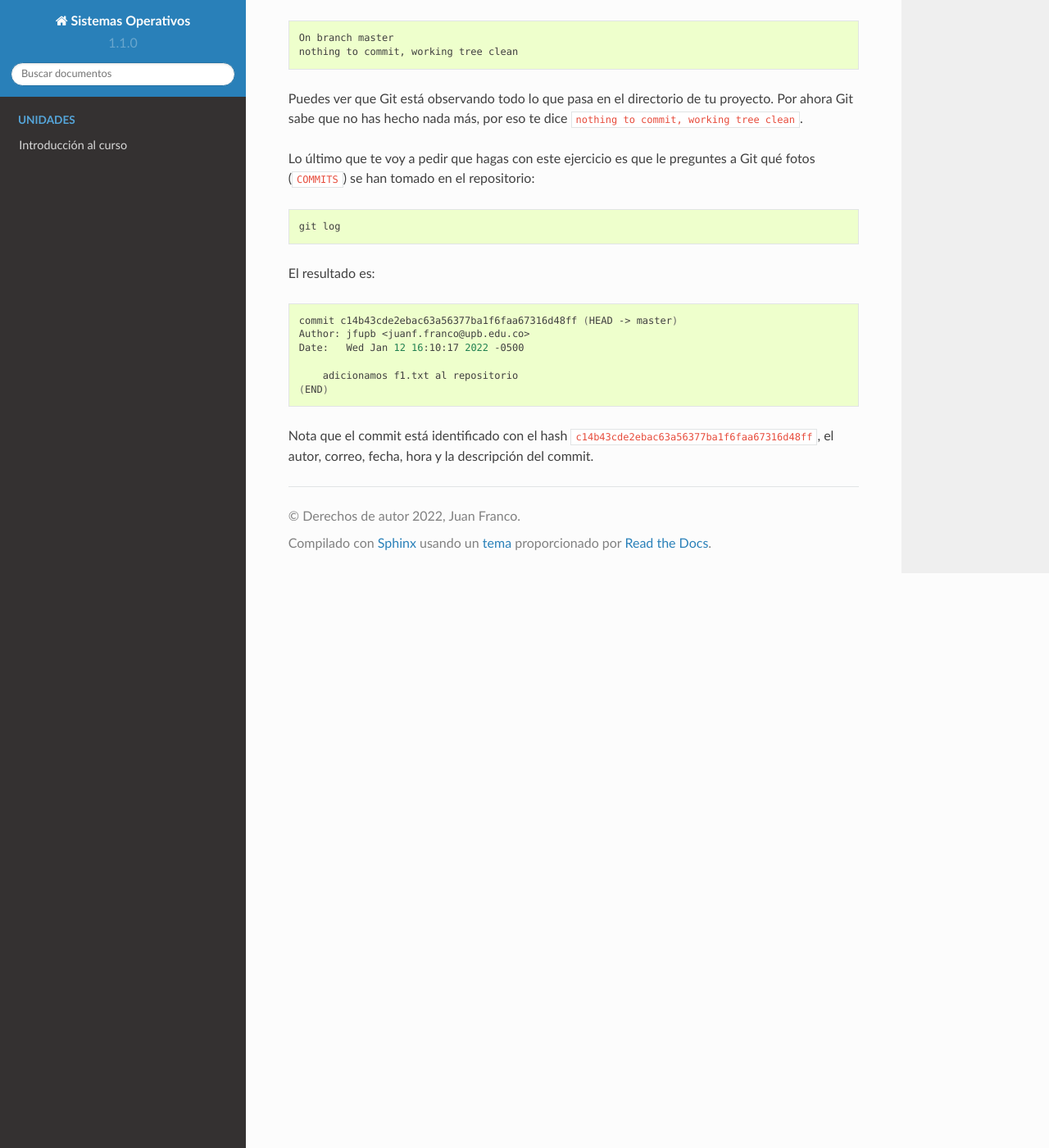
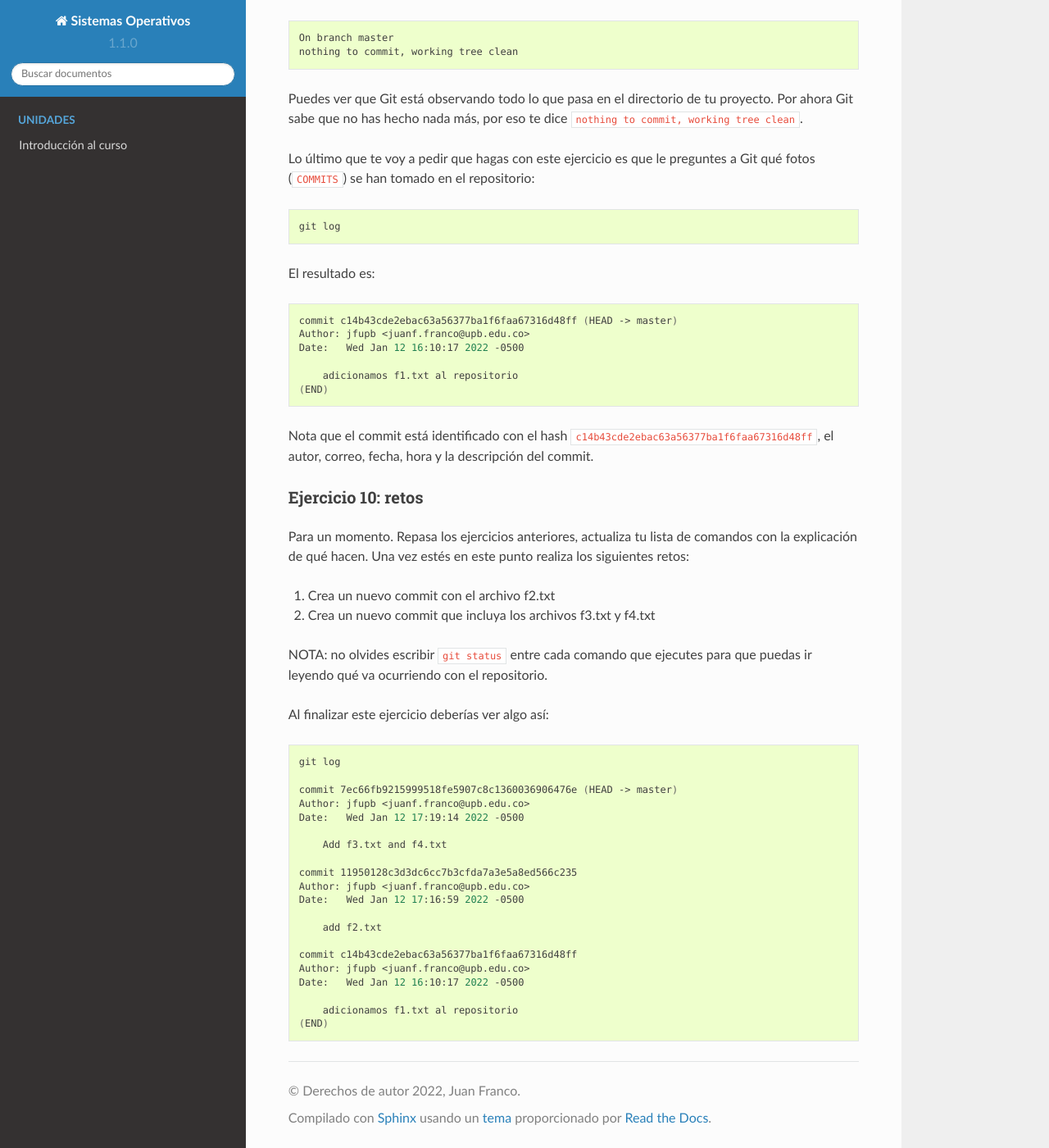
Before and after one commit to juanferfranco/sistemasoperativos, a Sphinx documentation site: the page built from docs/_unidad1/introGit.rst, in a window 1280 px wide and 1400 px high, scrolled down 8346 px. Shown: the whole window at 82% size. Built offline with Sphinx 7.4.7 and the Read the Docs theme 2.0.0, drawn with Linux system fonts in a browser that asks for light colours; pages that are not in the unit, such as notebooks, are missing from menus.

Commit message:
Done ejecricio 10

```diff
--- a/docs/_unidad1/introGit.rst
+++ b/docs/_unidad1/introGit.rst
@@ -460,3 +460,41 @@ El resultado es:
 
 Nota que el commit está identificado con el hash ``c14b43cde2ebac63a56377ba1f6faa67316d48ff``,
 el autor, correo, fecha, hora y la descripción del commit.
+
+Ejercicio 10: retos
+^^^^^^^^^^^^^^^^^^^^^
+
+Para un momento. Repasa los ejercicios anteriores, actualiza tu lista
+de comandos con la explicación de qué hacen. Una vez estés en este punto
+realiza los siguientes retos:
+
+#. Crea un nuevo commit con el archivo f2.txt
+#. Crea un nuevo commit que incluya los archivos f3.txt y f4.txt
+
+NOTA: no olvides escribir ``git status`` entre cada comando que ejecutes
+para que puedas ir leyendo qué va ocurriendo con el repositorio.
+
+Al finalizar este ejercicio deberías ver algo así:
+
+.. code-block:: bash
+
+    git log
+
+    commit 7ec66fb9215999518fe5907c8c1360036906476e (HEAD -> master)
+    Author: jfupb <juanf.franco@upb.edu.co>
+    Date:   Wed Jan 12 17:19:14 2022 -0500
+
+        Add f3.txt and f4.txt
+
+    commit 11950128c3d3dc6cc7b3cfda7a3e5a8ed566c235
+    Author: jfupb <juanf.franco@upb.edu.co>
+    Date:   Wed Jan 12 17:16:59 2022 -0500
+
+        add f2.txt
+
+    commit c14b43cde2ebac63a56377ba1f6faa67316d48ff
+    Author: jfupb <juanf.franco@upb.edu.co>
+    Date:   Wed Jan 12 16:10:17 2022 -0500
+
+        adicionamos f1.txt al repositorio
+    (END)
```
